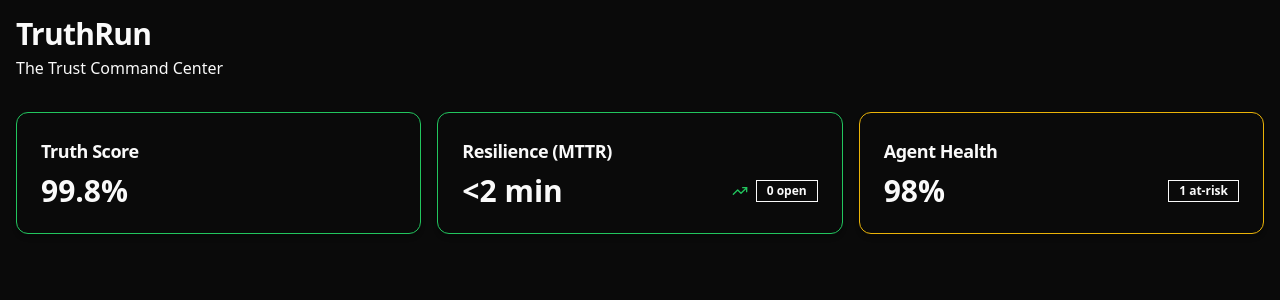
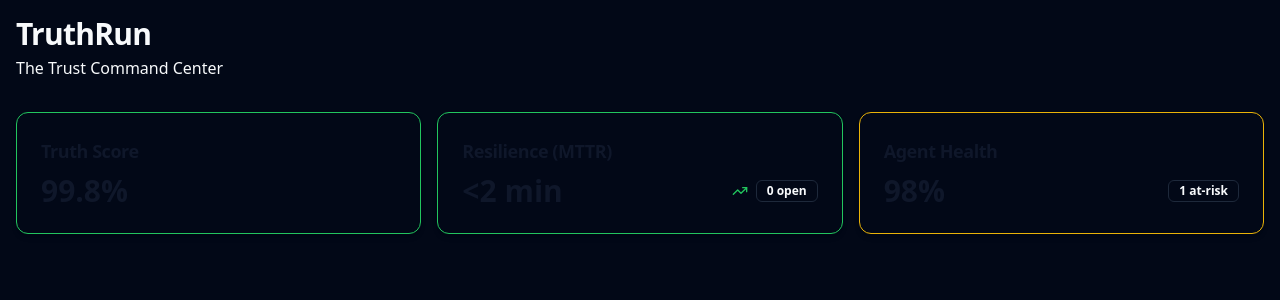
Before and after one commit to northstaraokeystone/ai-ops-dashboard, a React (Vite) app in the folder frontend/: page / in a window 1280 px wide. Shown: the top 300 px of the page. Built offline with nearby package versions, Linux system fonts and the light colour scheme.

Commit message:
fix(ui): Implement complete theme and hover effects
Signed-off-by: Your Name <northstaraokeystone@gmail.com>

```diff
--- a/frontend/src/components/StatusCard.tsx
+++ b/frontend/src/components/StatusCard.tsx
@@ -1,11 +1,10 @@
 import React from 'react';
 import { useStore } from 'zustand';
 import { Card, CardContent, CardHeader, CardTitle } from '@/components/ui/card';
-import { Badge } from '@/components/ui/badge'; // <-- CORRECTED IMPORT PATH
+import { Badge } from '@/components/ui/badge';
 import { TrendingUp, TrendingDown } from 'lucide-react';
-import { kpiStore, Kpi } from '../stores/kpiStore'; // Import the Kpi type
+import { kpiStore, Kpi } from '../stores/kpiStore';
 
-// Define a type for the keys of the KPI store for type safety
 type KpiKey = 'truthScore' | 'resilience' | 'agentHealth';
 
 interface StatusCardProps {
@@ -14,13 +13,9 @@ interface StatusCardProps {
 }
 
 const StatusCard: React.FC<StatusCardProps> = ({ title, kpiKey }) => {
-  // Use a selector to get the specific KPI data.
-  // This is more efficient as it only re-renders when this specific part of the store changes.
   const kpiData = useStore(kpiStore, (state) => state[kpiKey]);
 
-  if (!kpiData) {
-    return null; // Handle case where data might not be ready
-  }
+  if (!kpiData) return null;
 
   const { value, color, trend, badge } = kpiData;
 
@@ -30,7 +25,6 @@ const StatusCard: React.FC<StatusCardProps> = ({ title, kpiKey }) => {
     <TrendingDown className="h-4 w-4 text-red-500" aria-hidden="true" />
   ) : null;
 
-  // Dynamically create class names for Tailwind CSS
   const colorClass = {
     green: 'border-green-500',
     yellow: 'border-yellow-500',
@@ -38,7 +32,10 @@ const StatusCard: React.FC<StatusCardProps> = ({ title, kpiKey }) => {
   }[color];
 
   return (
-    <Card className={`${colorClass} bg-card shadow-md hover:shadow-lg transition-shadow`} aria-labelledby={`${title.replace(/\s/g, '-').toLowerCase()}-title`}>
+    <Card
+      className={`${colorClass} bg-card shadow-md transition-all duration-200 ease-in-out transform hover:scale-[1.03] hover:shadow-xl hover:border-accent`}
+      aria-labelledby={`${title.replace(/\s/g, '-').toLowerCase()}-title`}
+    >
       <CardHeader className="pb-2">
         <CardTitle id={`${title.replace(/\s/g, '-').toLowerCase()}-title`} className="text-lg font-semibold text-primary-foreground">{title}</CardTitle>
       </CardHeader>
--- a/frontend/src/index.css
+++ b/frontend/src/index.css
@@ -4,15 +4,66 @@
 
 @layer base {
   :root {
-    --background: 0 0% 3.9%;
-    --foreground: 0 0% 98%;
-    /* Add other shadcn theme variables here */
+    --background: 222.2 84% 4.9%;
+    --foreground: 210 40% 98%;
+
+    --card: 222.2 84% 4.9%;
+    --card-foreground: 210 40% 98%;
+
+    --popover: 222.2 84% 4.9%;
+    --popover-foreground: 210 40% 98%;
+
+    --primary: 210 40% 98%;
+    --primary-foreground: 222.2 47.4% 11.2%;
+
+    --secondary: 217.2 32.6% 17.5%;
+    --secondary-foreground: 210 40% 98%;
+
+    --muted: 217.2 32.6% 17.5%;
+    --muted-foreground: 215 20.2% 65.1%;
+
+    --accent: 217.2 32.6% 17.5%;
+    --accent-foreground: 210 40% 98%;
+
+    --destructive: 0 62.8% 30.6%;
+    --destructive-foreground: 210 40% 98%;
+
+    --border: 217.2 32.6% 17.5%;
+    --input: 217.2 32.6% 17.5%;
+    --ring: 217.2 32.6% 17.5%;
+
+    --radius: 0.5rem;
   }
 
   .dark {
-    --background: 0 0% 3.9%;
-    --foreground: 0 0% 98%;
-    /* Add other dark theme variables here */
+    /* This is redundant for a dark-only theme but good practice */
+    --background: 222.2 84% 4.9%;
+    --foreground: 210 40% 98%;
+
+    --card: 222.2 84% 4.9%;
+    --card-foreground: 210 40% 98%;
+
+    --popover: 222.2 84% 4.9%;
+    --popover-foreground: 210 40% 98%;
+
+    --primary: 210 40% 98%;
+    --primary-foreground: 222.2 47.4% 11.2%;
+
+    --secondary: 217.2 32.6% 17.5%;
+    --secondary-foreground: 210 40% 98%;
+
+    --muted: 217.2 32.6% 17.5%;
+    --muted-foreground: 215 20.2% 65.1%;
+
+    --accent: 217.2 32.6% 17.5%;
+    --accent-foreground: 210 40% 98%;
+
+    --destructive: 0 62.8% 30.6%;
+    --destructive-foreground: 210 40% 98%;
+
+    --border: 217.2 32.6% 17.5%;
+    --input: 217.2 32.6% 17.5%;
+    --ring: 217.2 32.6% 17.5%;
   }
 }
 
```
